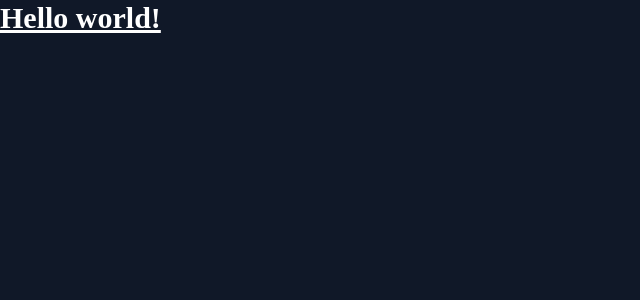
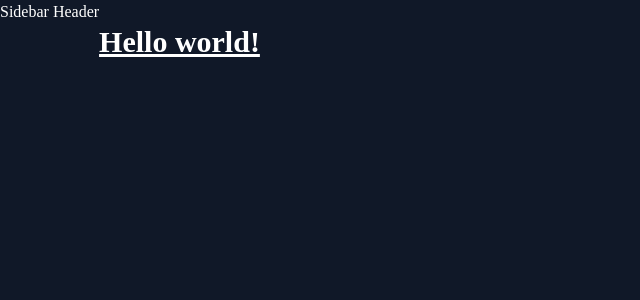
Before and after one commit to thisisal1ev/nuxt_tube, a Nuxt app: page / in a window 1280 px wide. Shown: the top 300 px of the page, without its empty margins (0-640 px from the left). Built offline with nearby package versions, Linux system fonts and the light colour scheme.

Commit message:
feat: add layout structure with Header and Sidebar components

```diff
--- a/assets/index.css
+++ b/assets/index.css
@@ -8,4 +8,25 @@
 	body {
 		@apply bg-gray-900 text-white font-nunito text-base font-normal leading-normal;
 	}
+
+	.layout {
+		display: grid;
+		grid-template-columns: auto 1fr;
+		grid-template-rows: auto 1fr;
+		grid-template-areas:
+			'sidebar header'
+			'sidebar content';
+	}
+
+	.header {
+		grid-area: header;
+	}
+
+	.sidebar {
+		grid-area: sidebar;
+	}
+
+	.content {
+		grid-area: content;
+	}
 }
--- /dev/null
+++ b/components/Header/index.vue
@@ -0,0 +1,3 @@
+<template>
+	Header
+</template>
--- /dev/null
+++ b/components/Sidebar/index.vue
@@ -0,0 +1,3 @@
+<template>
+	Sidebar
+</template>
--- /dev/null
+++ b/layouts/default.vue
@@ -0,0 +1,11 @@
+<template>
+	<main class='layout'>
+		<Sidebar class='sidebar' />
+
+		<Header class='header' />
+
+		<div class='content'>
+			<slot />
+		</div>
+	</main>
+</template>
```
